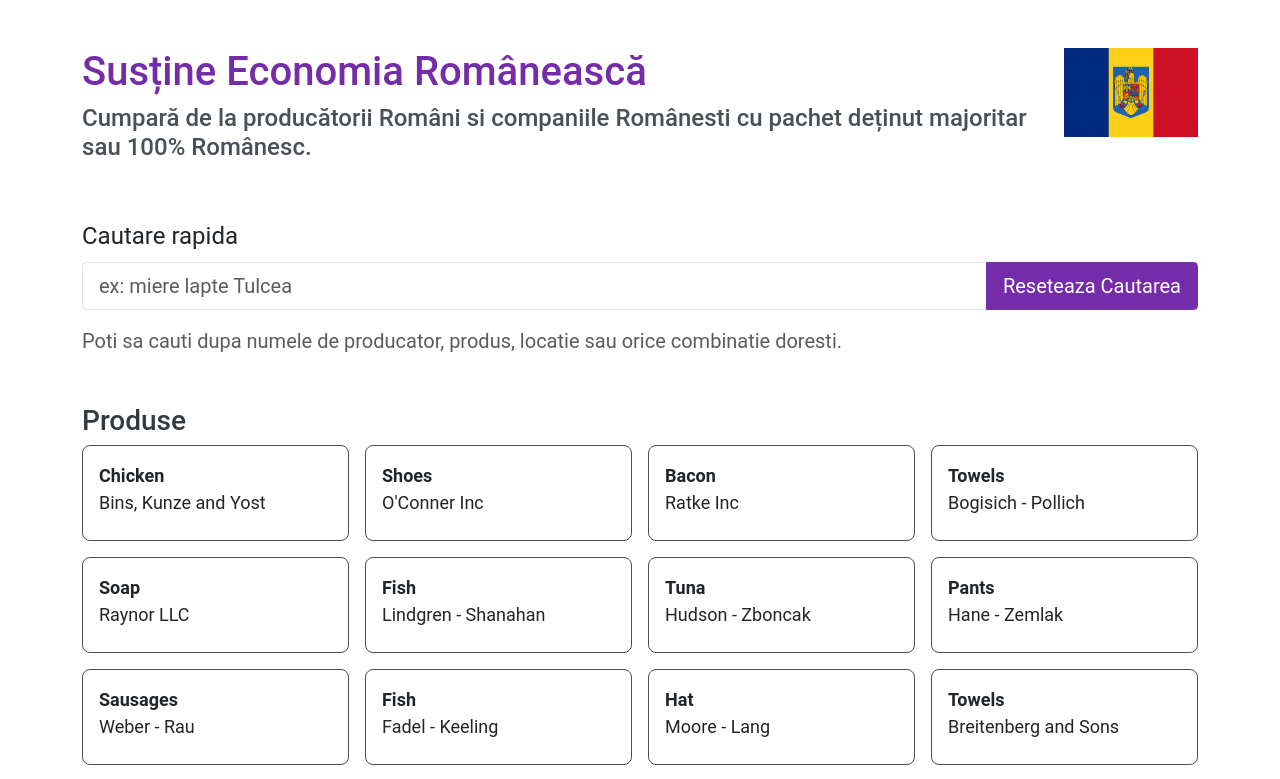
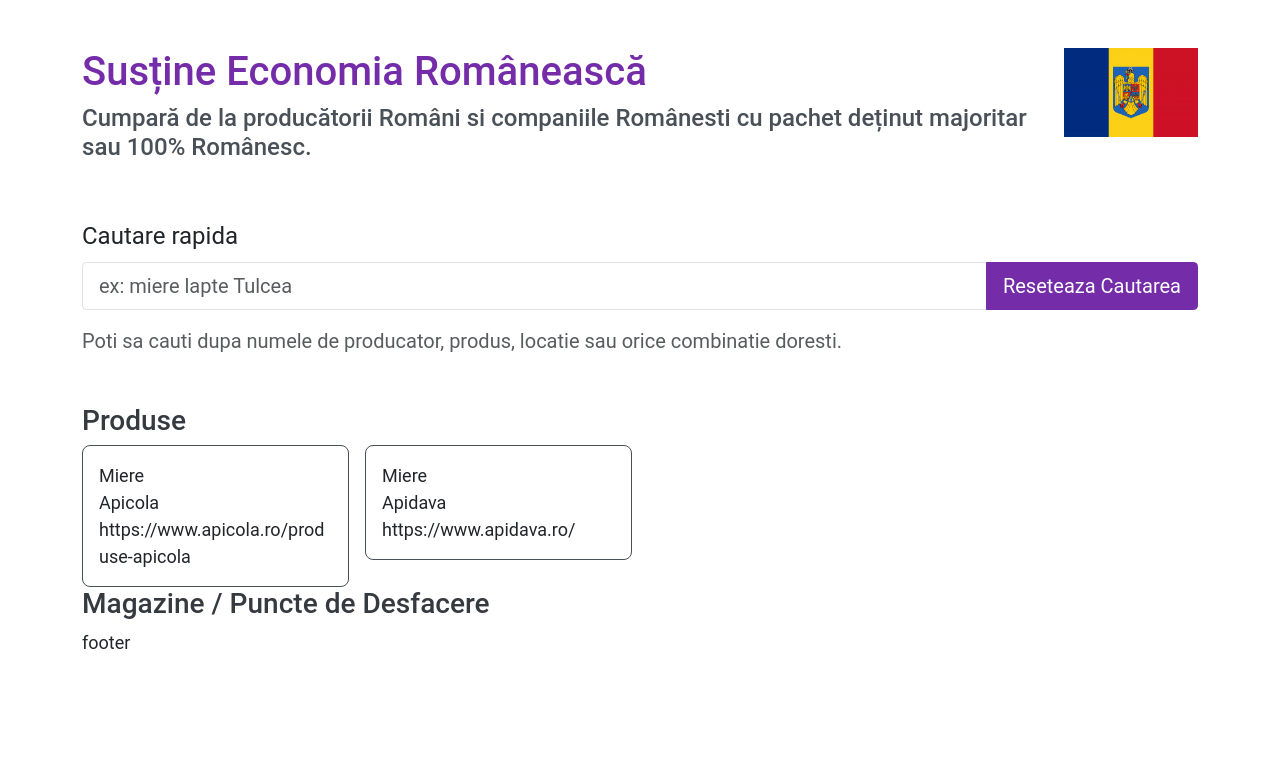
Before and after one commit to sg1asgard/cumpar-romaneste, a Vue app: page / in a window 1280 px wide. Shown: the top 779 px of the page. Built offline with nearby package versions, Linux system fonts and the light colour scheme; no server answers.

Commit message:
layout and info

```diff
--- /dev/null
+++ b/src/data/doar-romaneste.js
@@ -0,0 +1,41 @@
+const doarRomaneste = {
+  produs: [
+    {
+      denumire: 'Miere',
+      brand: 'Apicola',
+      url: 'https://www.apicola.ro/produse-apicola'
+    },
+    {
+      denumire: 'Miere',
+      brand: 'Apidava',
+      url: 'https://www.apidava.ro/'
+    }
+  ],
+  desfacere: [
+    {
+      oras: 'Tulcea',
+      nume: 'Fraher',
+      url: 'https://fraher.ro'
+    },
+    {
+      oras: 'Tulcea',
+      nume: 'Aless',
+      url: 'https://goo.gl/maps/2RW2uZD3EE3fDoYP8?coh=178573&entry=tt'
+    },
+    {
+      oras: 'Tulcea',
+      nume: 'Mere',
+      url: 'https://goo.gl/maps/MF2x6jrnFbeoRqr56?coh=178573&entry=tt'
+    }
+  ]
+}
+
+export const getProduse = () => {
+  let produse = doarRomaneste.produs
+  return { produse }
+}
+
+export const getDesfacere = () => {
+  let desfacere = []
+  return desfacere
+}
--- a/src/views/HomeView.vue
+++ b/src/views/HomeView.vue
@@ -3,34 +3,20 @@ import { ref, reactive, onMounted, watch, computed } from 'vue'
 import { apiCalls } from '@/utilities/apiCalls.js'
 import FooterNav from '@/components/shared/FooterNav.vue'
 import PageHeader from '@/components/shared/PageHeader.vue'
-import { faker } from '@faker-js/faker'
+import { getProduse } from '@/data/doar-romaneste.js'
 
-let randomCompany = faker.company.name()
-let randomProduct = faker.commerce.product()
-
-let entries = ref([])
-const generateEntries = () => {
-  entries.value = []
-  for (let i = 0; i < 100; i++) {
-    entries.value.push({
-      product_name: faker.commerce.product(),
-      company_name: faker.company.name()
-    })
-  }
-}
-
-onMounted(() => {
-  generateEntries()
-})
+// init const
+const { produse } = getProduse()
+const produseNew = ref(produse)
 
 const searchTerm = ref('')
 
 const filteredEntries = computed(() => {
   let search = searchTerm.value
-  return entries.value.filter(
+  return produseNew.value.filter(
     (produs) =>
-      produs.product_name.toLowerCase().includes(search.toLowerCase()) ||
-      produs.company_name.toLowerCase().includes(search.toLowerCase())
+      produs.denumire.toLowerCase().includes(search.toLowerCase()) ||
+      produs.brand.toLowerCase().includes(search.toLowerCase())
   )
 })
 </script>
@@ -76,8 +62,6 @@ const filteredEntries = computed(() => {
             </button>
           </div>
 
-          {{ searchTerm }}
-
           <div id="ajutorAautareRapida" class="form-text fs-5">
             Poti sa cauti dupa numele de producator, produs, locatie sau orice
             combinatie doresti.
@@ -92,10 +76,11 @@ const filteredEntries = computed(() => {
           :key="index"
           class="col-md-3"
         >
-          <dl class="p-3 mx-2 search-results__items">
-            <dt>{{ produs.product_name }}</dt>
-            <dd>{{ produs.company_name }}</dd>
-          </dl>
+          <div class="p-3 mx-2 search-results__items">
+            <div>{{ produs?.denumire }}</div>
+            <div>{{ produs?.brand }}</div>
+            <div>{{ produs?.url }}</div>
+          </div>
         </div>
       </div>
 
@@ -123,6 +108,7 @@ const filteredEntries = computed(() => {
 .search-results {
   margin: 0px -8px;
   &__items {
+    word-wrap: break-word;
     border: 1px solid $gray-700;
     border-radius: $res-border-radius-m;
   }
```
